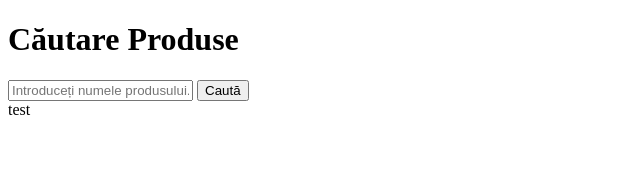
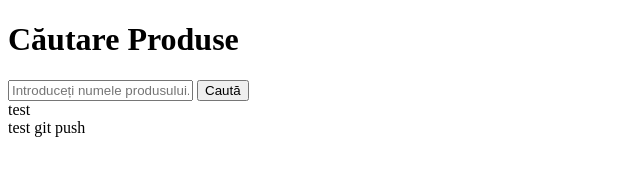
Before and after one commit to Roxana5504/WebDev-Project, a website: page frontend/index.html in a window 1280 px wide. Shown: the full height of the page, 0-640 px from the left. Drawn offline with Linux system fonts and the light colour scheme.

Commit message:
test git push

```diff
--- a/frontend/index.html
+++ b/frontend/index.html
@@ -17,6 +17,7 @@
       <button onclick="searchProduct()">Caută</button>
       <div id="result"></div>
       <div>test</div>
+      <div>test git push</div>
     </div>
     <script src="script.js"></script>
   </body>
```
